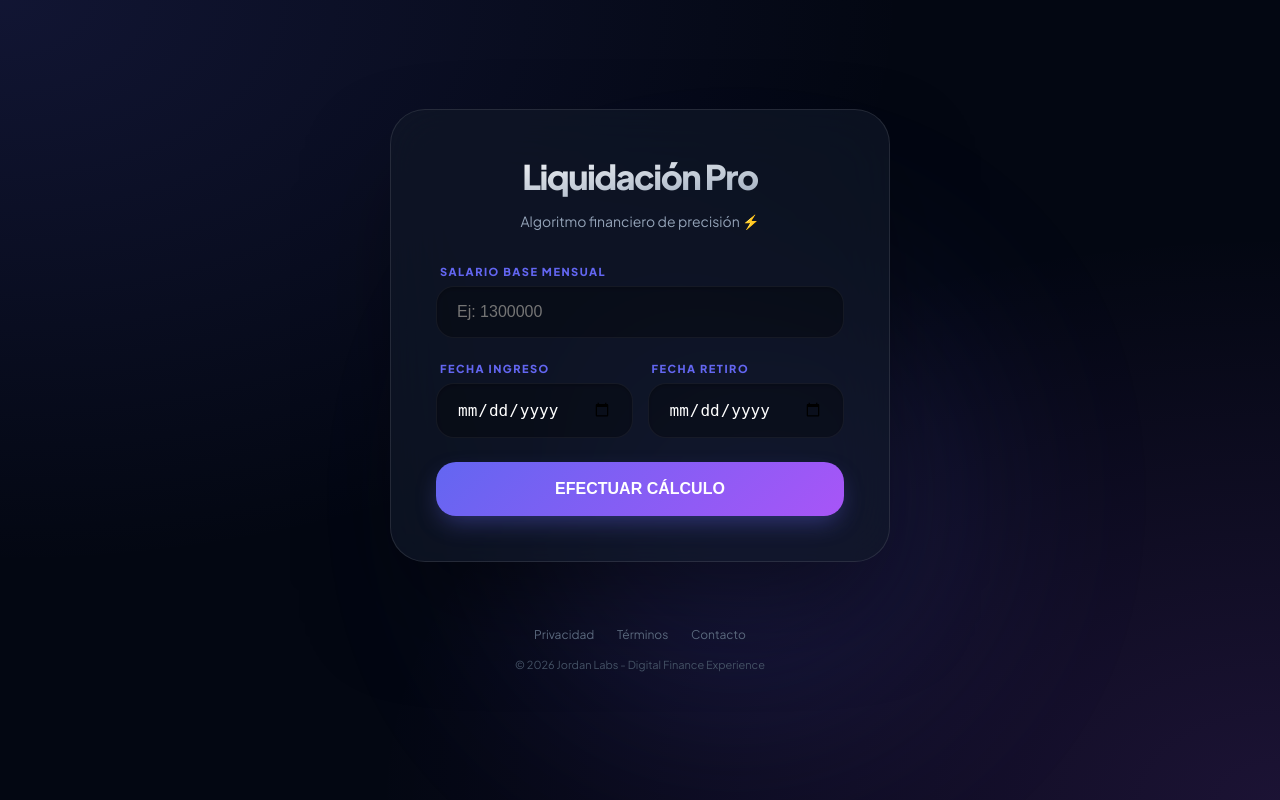
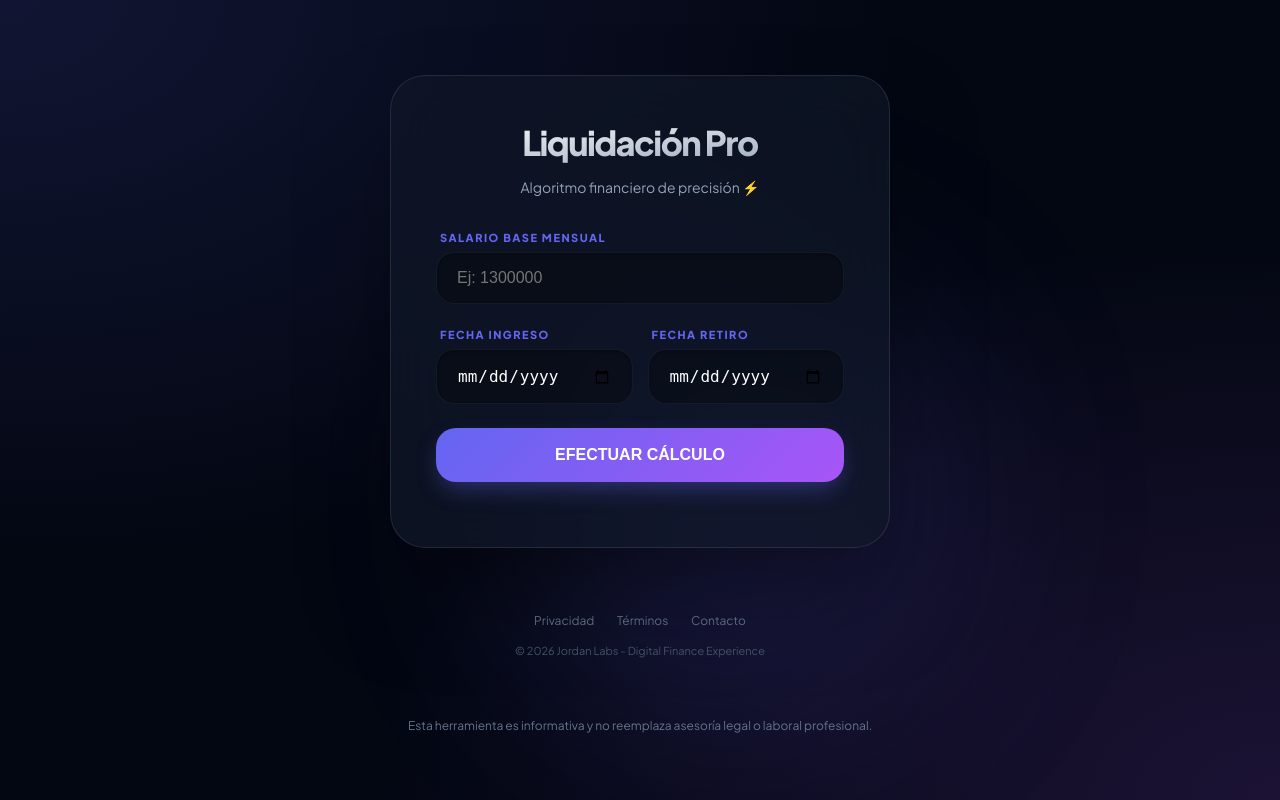
Before and after one commit to jorge06102022/liquidacion-app, a Django app: page / in a window 1280 px wide. Run offline with Django 5.2, Linux system fonts and the light colour scheme.

Commit message:
adsense agregado

```diff
--- a/calculadora/templates/calculadora/index.html
+++ b/calculadora/templates/calculadora/index.html
@@ -5,7 +5,9 @@
     <meta name="viewport" content="width=device-width, initial-scale=1.0">
     <title>Liquidación AI | Gold Edition</title>
     <link href="https://fonts.googleapis.com/css2?family=Plus+Jakarta+Sans:wght@200;400;600;800&display=swap" rel="stylesheet">
-
+    <!-- ADSENSE GLOBAL -->
+<script async src="https://pagead2.googlesyndication.com/pagead/js/adsbygoogle.js?client=ca-pub-3973619894272620"
+     crossorigin="anonymous"></script>
     <style>
         :root {
             --primary: #6366f1;
@@ -274,6 +276,16 @@
             <button type="submit" class="btn-calc">
                 EFECTUAR CÁLCULO
             </button>
+            <!-- ANUNCIO -->
+<ins class="adsbygoogle"
+     style="display:block; margin-top:20px"
+     data-ad-client="ca-pub-3973619894272620"
+     data-ad-slot="1234567890"
+     data-ad-format="auto"></ins>
+
+<script>
+     (adsbygoogle = window.adsbygoogle || []).push({});
+</script>
         </form>
 
         {% if resultado %}
@@ -335,4 +347,7 @@
     });
     </script>
 </body>
+<p style="text-align:center; font-size:12px; color:#64748b; margin-top:20px;">
+Esta herramienta es informativa y no reemplaza asesoría legal o laboral profesional.
+</p>
 </html>
```
